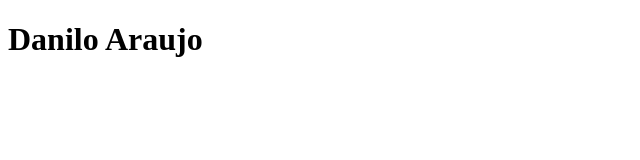
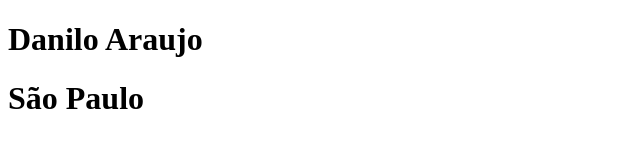
Before and after one commit to daniloaraujo7/aula-4-1, a plain HTML site: page index.html in a window 1280 px wide. Shown: the whole page, without its empty margins (0-640 px from the left). Drawn offline with Linux system fonts and the light colour scheme.

Commit message:
Estados de Nascimento

```diff
--- a/index.html
+++ b/index.html
@@ -7,5 +7,6 @@
 </head>
 <body>
     <h1>Danilo Araujo</h1>
+    <h1>São Paulo</h1>
 </body>
 </html>
```
